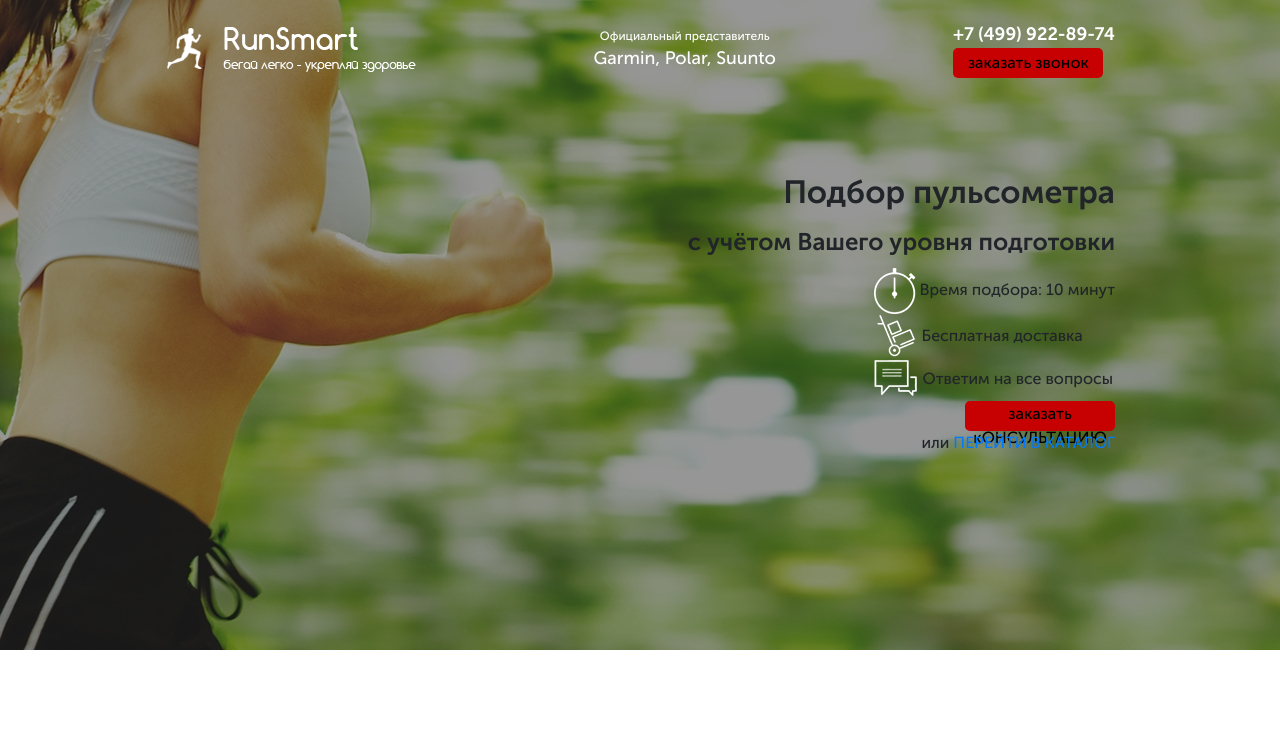
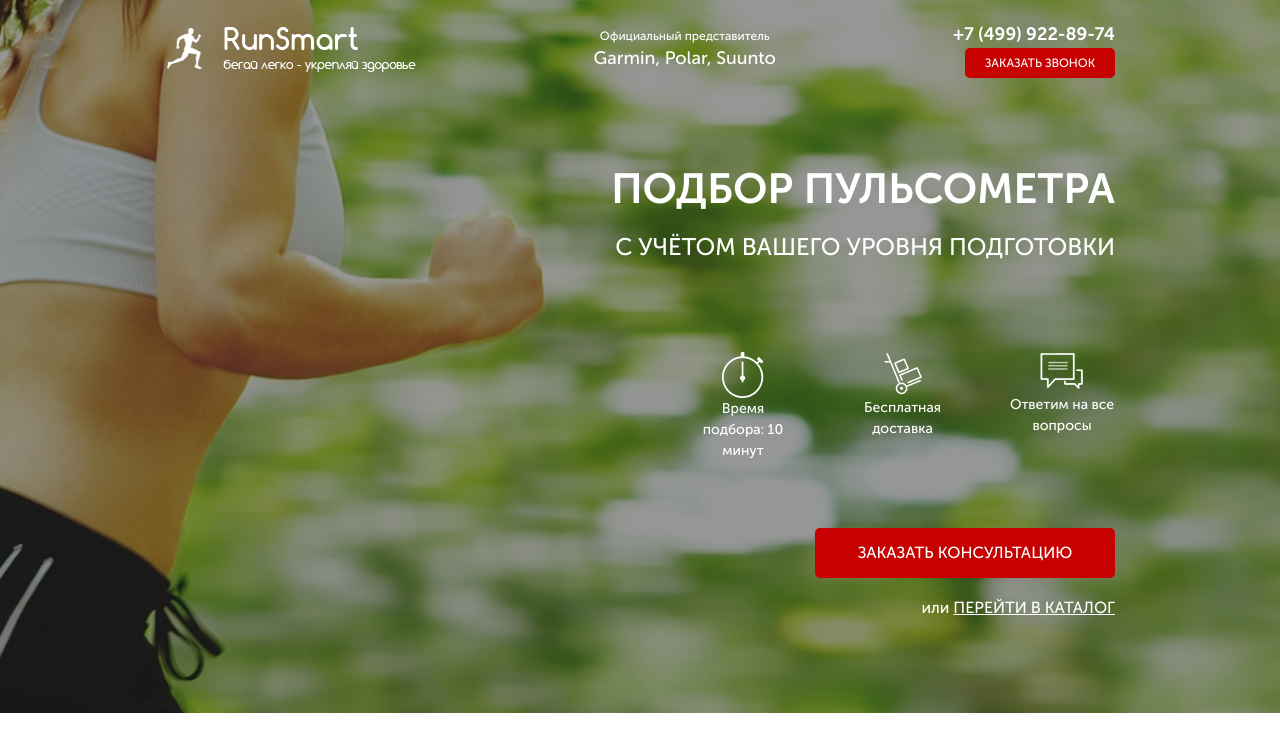
Before and after one commit to alexHorov/Pulse, a website: page src/index.html in a window 1280 px wide. Drawn offline with nearby package versions, Linux system fonts and the light colour scheme; files that its build step writes are made by us from their sources.

Commit message:
first block

```diff
--- a/src/sass/blocks/_buttons.scss
+++ b/src/sass/blocks/_buttons.scss
@@ -4,4 +4,14 @@
     border-radius: 5px;
     background-color: $main-color;
     border: none;
+    color: #ffffff;
+    font-weight: 500;
+    font-size: 12px;
+    text-transform: uppercase;
+    &_main {
+        margin-top: 67px;
+        width: 300px;
+        height: 50px;
+        font-size: 16px;
+    }
 }
--- a/src/sass/blocks/_header.scss
+++ b/src/sass/blocks/_header.scss
@@ -23,5 +23,14 @@
             color: #ffffff;
             font-size: 18px;
             font-weight: 700;
+            &:hover {
+                color: #fff;
+                text-decoration: none;
+            }
+        }
+        &__contacts {
+            display: flex;
+            flex-direction: column;
+            align-items: flex-end;
         }
     }
--- a/src/sass/blocks/_promo.scss
+++ b/src/sass/blocks/_promo.scss
@@ -8,4 +8,48 @@
         align-items: flex-end;
         margin-top: 90px;
     }
+    &__header {
+        color: #fff;
+        font-size: 42px;
+        font-weight: 700;
+        text-transform: uppercase;
+        line-height: 42px;
+    }
+    &__subheader {
+        margin-top: 17px;
+        color: #fff;
+        font-size: 24px;
+        font-weight: 500;
+        text-transform: uppercase;
+        line-height: 24px;
+    }
+    &__icons {
+        margin-top: 65px;
+        width: 425px;
+        display: flex;
+        justify-content: space-between;
+    }
+    &__icon {
+        width: 106px;
+        text-align: center;
+        color: #fff;
+        font-size: 14px;
+        font-weight: 500;
+        img {
+            display: block;
+            margin: 0 auto;
+            margin-top: 20px;
+        }
+    }
+    &__link {
+        color: #fff;
+        font-size: 16px;
+        font-weight: 500;
+        margin-top: 18px;
+        a {
+            color: #fff;
+            text-decoration: underline;
+            text-transform: uppercase;
+        }
+    }
 }
```
Also changed, not shown: dist/css/style.min.css.
